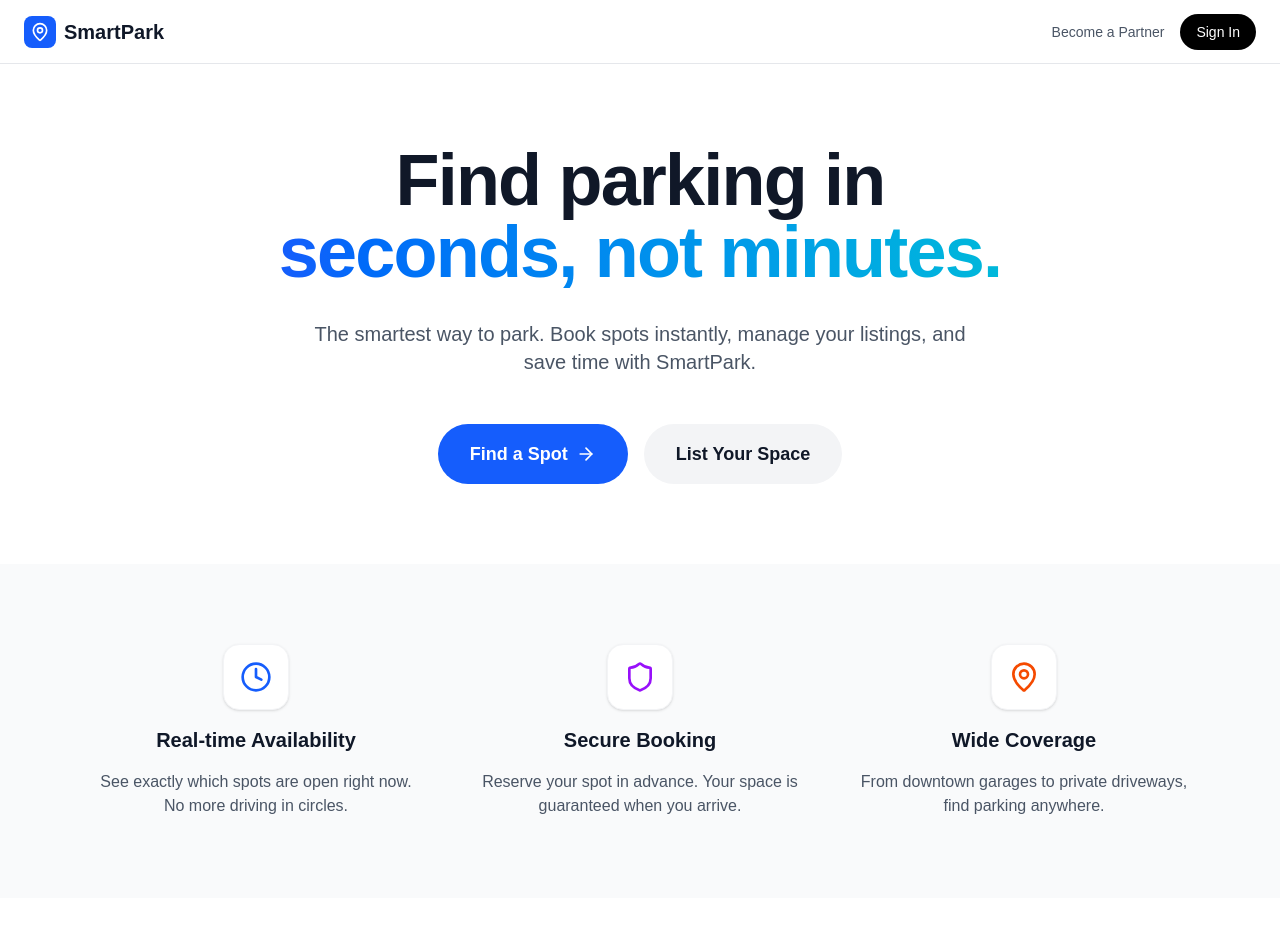
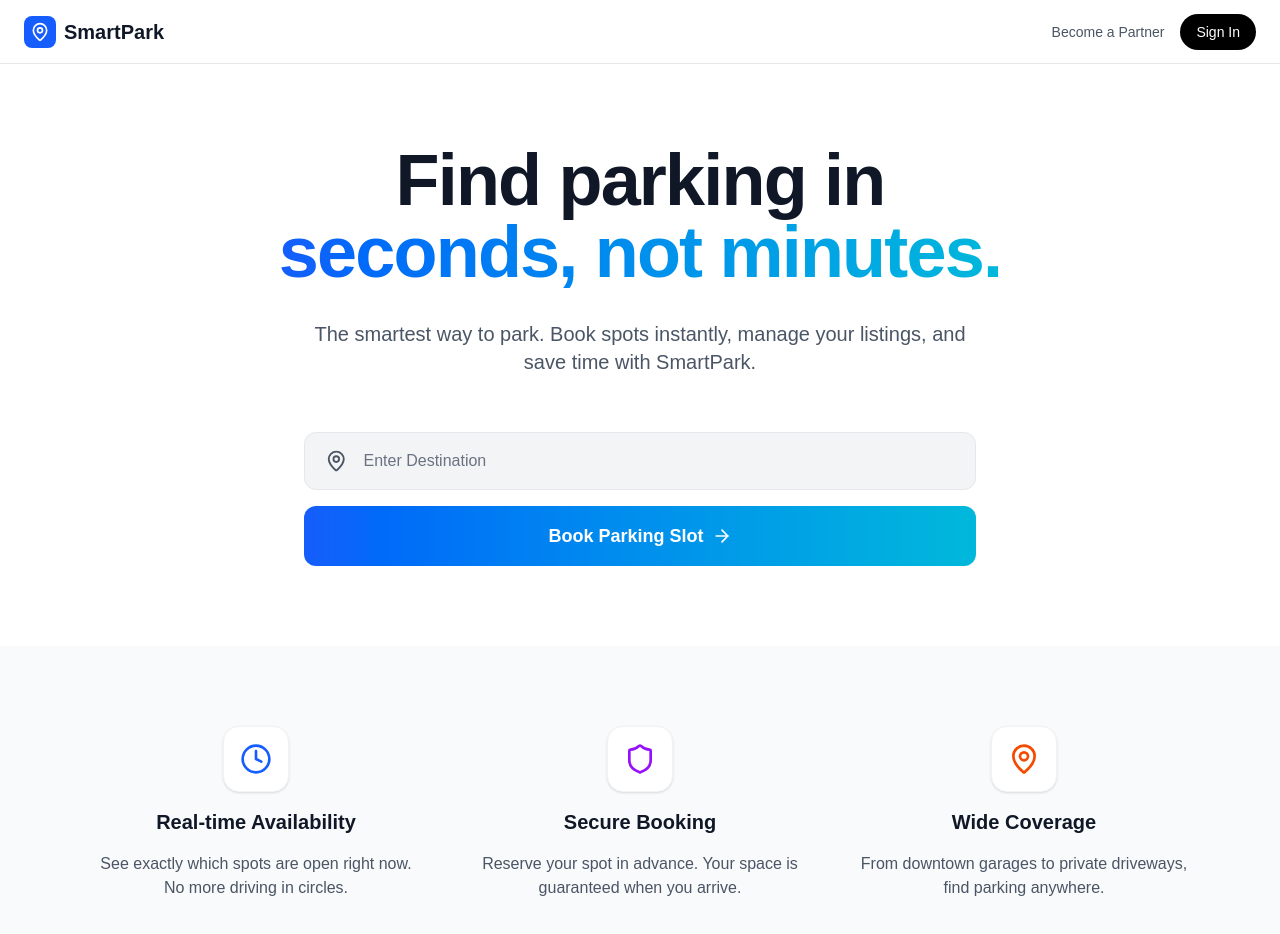
Before and after one commit to HITESHsai01/smart-park, a Next.js app: page / in a window 1280 px wide. Shown: the top 934 px of the page. Before the commit the page ends 898 px from the top, so only its background shows below. Built offline with nearby package versions, Linux system fonts and the light colour scheme.

Commit message:
map problem issue resolved

```diff
--- a/app/page.tsx
+++ b/app/page.tsx
@@ -2,12 +2,15 @@
 
 import Link from "next/link";
 import { ArrowRight, MapPin, Shield, Clock, XCircle } from "lucide-react";
-import { useSearchParams } from "next/navigation";
+import { useSearchParams, useRouter } from "next/navigation";
 import { useEffect, useState } from "react";
 
 export default function Home() {
   const searchParams = useSearchParams();
+  const router = useRouter();
   const [showError, setShowError] = useState(false);
+  const [destination, setDestination] = useState("");
+  const [inputError, setInputError] = useState("");
 
   useEffect(() => {
     if (searchParams.get("error") === "unauthorized") {
@@ -18,6 +21,21 @@ export default function Home() {
     }
   }, [searchParams]);
 
+  const handleBooking = () => {
+    if (!destination.trim()) {
+      setInputError("Please enter both locations");
+      return;
+    }
+
+    // Clear error
+    setInputError("");
+
+    // Navigate to map with query parameters
+    router.push(
+      `/map?to=${encodeURIComponent(destination)}`
+    );
+  };
+
   return (
     <div className="flex flex-col min-h-screen">
       {/* Error Notification */}
@@ -25,10 +43,12 @@ export default function Home() {
         <div className="fixed top-4 left-1/2 -translate-x-1/2 z-50 animate-in slide-in-from-top">
           <div className="bg-red-50 border border-red-200 text-red-800 px-6 py-3 rounded-lg shadow-lg flex items-center gap-3">
             <XCircle size={20} />
-            <p className="font-medium">Access Denied: You must be an owner to access that page.</p>
+            <p className="font-medium">
+              Access Denied: You must be an owner to access that page.
+            </p>
             <button
               onClick={() => setShowError(false)}
-              className="ml-2 text-red-600 hover:text-red-800"
+              className="ml-2 text-red-600 hover:text-red-800 transition-colors"
             >
               ✕
             </button>
@@ -37,7 +57,7 @@ export default function Home() {
       )}
 
       {/* Header */}
-      <header className="px-6 h-16 flex items-center justify-between border-b border-gray-200 dark:border-zinc-800 bg-white/50 dark:bg-black/50 backdrop-blur-sm sticky top-0 z-50">
+      <header className="px-6 h-16 flex items-center justify-between border-b border-gray-200 dark:border-zinc-800 bg-white/50 dark:bg-black/50 backdrop-blur-sm sticky top-0 z-40">
         <Link href="/" className="flex items-center gap-2 font-bold text-xl">
           <div className="w-8 h-8 bg-blue-600 rounded-lg flex items-center justify-center text-white">
             <MapPin size={20} />
@@ -45,7 +65,10 @@ export default function Home() {
           <span className="text-gray-900 dark:text-white">SmartPark</span>
         </Link>
         <nav className="flex items-center gap-4">
-          <Link href="/owner/sign-up" className="text-sm font-medium text-gray-600 dark:text-gray-300 hover:text-black dark:hover:text-white">
+          <Link
+            href="/owner/sign-up"
+            className="text-sm font-medium text-gray-600 dark:text-gray-300 hover:text-black dark:hover:text-white transition-colors"
+          >
             Become a Partner
           </Link>
           <Link
@@ -67,21 +90,40 @@ export default function Home() {
             </span>
           </h1>
           <p className="text-xl text-gray-600 dark:text-gray-400 max-w-2xl mx-auto">
-            The smartest way to park. Book spots instantly, manage your listings, and save time with SmartPark.
+            The smartest way to park. Book spots instantly, manage your
+            listings, and save time with SmartPark.
           </p>
-          <div className="flex flex-col sm:flex-row items-center justify-center gap-4 pt-4">
-            <Link
-              href="/map"
-              className="w-full sm:w-auto px-8 py-4 rounded-full bg-blue-600 text-white font-semibold text-lg hover:bg-blue-500 transition-colors flex items-center justify-center gap-2"
+          <div className="w-full max-w-2xl mx-auto space-y-4 pt-6">
+            {/* Drop Location */}
+            <div className="flex items-center gap-4 bg-gray-100 dark:bg-zinc-800 px-5 py-4 rounded-xl border border-gray-200 dark:border-zinc-700 focus-within:border-blue-500 transition-colors">
+              <MapPin className="text-gray-600 dark:text-gray-300" />
+              <input
+                type="text"
+                placeholder="Enter Destination"
+                value={destination}
+                onChange={(e) => setDestination(e.target.value)}
+                onKeyPress={(e) => e.key === "Enter" && handleBooking()}
+                className="w-full bg-transparent outline-none text-gray-800 dark:text-white placeholder-gray-500"
+              />
+            </div>
+
+            {/* Input Error Message */}
+            {inputError && (
+              <div className="text-red-600 dark:text-red-400 text-sm font-medium animate-in fade-in">
+                {inputError}
+              </div>
+            )}
+
+            {/* Book Button */}
+            <button
+              onClick={handleBooking}
+              className="w-full py-4 rounded-xl bg-gradient-to-r from-blue-600 to-cyan-500 text-white font-bold text-lg cursor-pointer transition-opacity duration-200"
             >
-              Find a Spot <ArrowRight size={20} />
-            </Link>
-            <Link
-              href="/owner/sign-up"
-              className="w-full sm:w-auto px-8 py-4 rounded-full bg-gray-100 dark:bg-zinc-800 text-gray-900 dark:text-white font-semibold text-lg hover:bg-gray-200 dark:hover:bg-zinc-700 transition-colors"
-            >
-              List Your Space
-            </Link>
+              <div className="flex items-center justify-center gap-2">
+                Book Parking Slot
+                <ArrowRight size={20} />
+              </div>
+            </button>
           </div>
         </section>
 
@@ -98,7 +140,7 @@ export default function Home() {
               title="Secure Booking"
               description="Reserve your spot in advance. Your space is guaranteed when you arrive."
             />
-             <FeatureCard
+            <FeatureCard
               icon={<MapPin className="w-8 h-8 text-orange-600" />}
               title="Wide Coverage"
               description="From downtown garages to private driveways, find parking anywhere."
@@ -110,13 +152,23 @@ export default function Home() {
   );
 }
 
-function FeatureCard({ icon, title, description }: { icon: React.ReactNode; title: string; description: string }) {
+function FeatureCard({
+  icon,
+  title,
+  description,
+}: {
+  icon: React.ReactNode;
+  title: string;
+  description: string;
+}) {
   return (
     <div className="flex flex-col items-center text-center space-y-4">
       <div className="p-4 rounded-2xl bg-white dark:bg-zinc-900 shadow-sm border border-gray-100 dark:border-zinc-800">
         {icon}
       </div>
-      <h3 className="text-xl font-semibold text-gray-900 dark:text-white">{title}</h3>
+      <h3 className="text-xl font-semibold text-gray-900 dark:text-white">
+        {title}
+      </h3>
       <p className="text-gray-600 dark:text-gray-400">{description}</p>
     </div>
   );
```
Also changed, not shown: app/map/page.tsx (+76 -14 lines).
